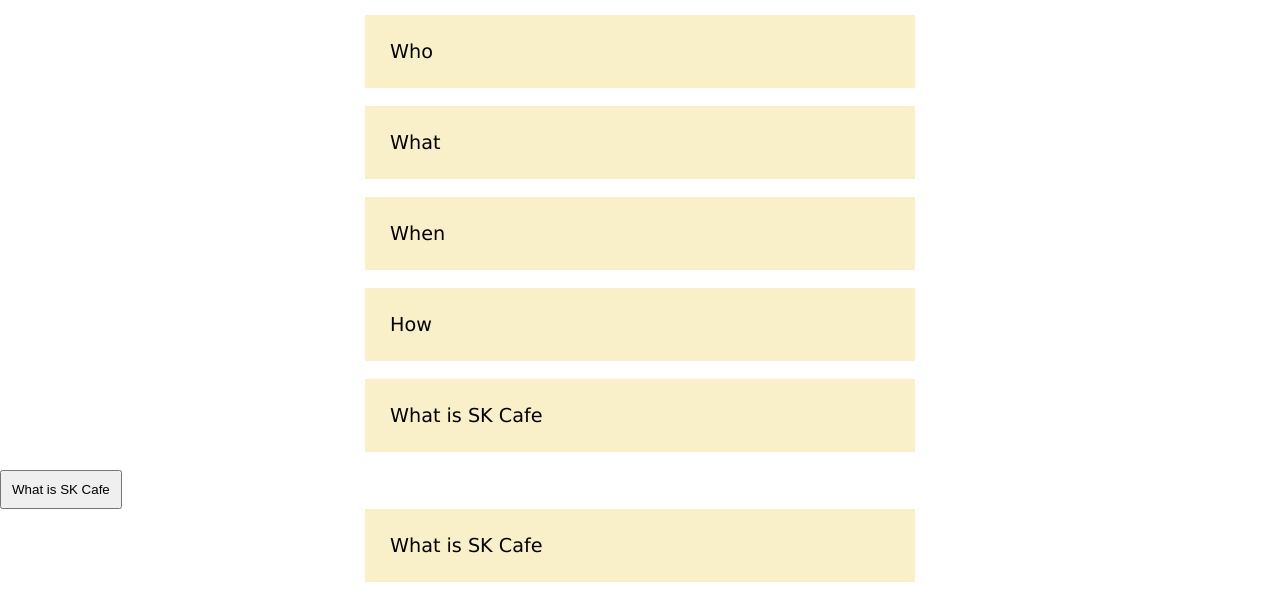
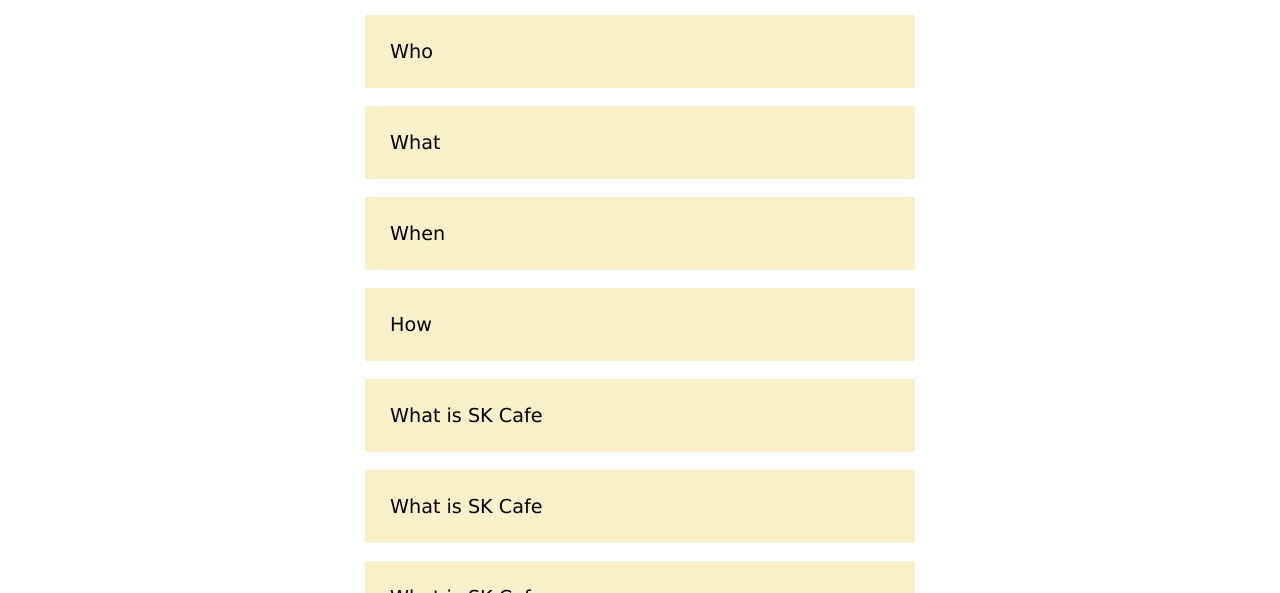
Before and after one commit to leefj22/SKCAFE, a plain HTML site: page FAQ.html in a window 1280 px wide. Shown: the part 299-892 px from the top of the page. Drawn offline with Linux system fonts and the light colour scheme.

Commit message:
changeback

```diff
--- a/FAQ.html
+++ b/FAQ.html
@@ -38,7 +38,7 @@
         <br>
         <button class="border">What is SK Cafe</button>
         <br>
-        <button class="borderahaha">What is SK Cafe</button>
+        <button class="border">What is SK Cafe</button>
         <br>
         <button class="border">What is SK Cafe</button>
         <br>
```
